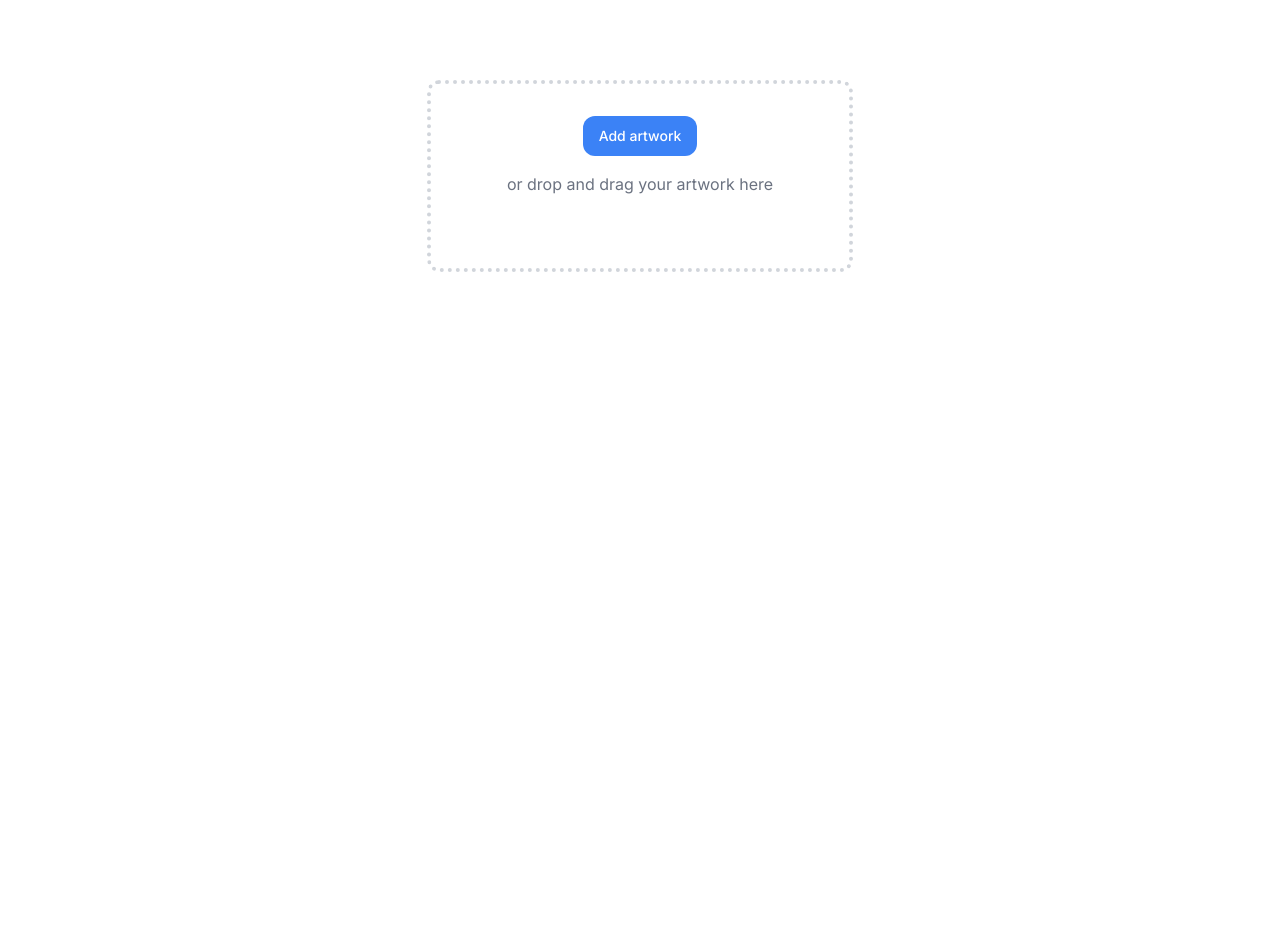
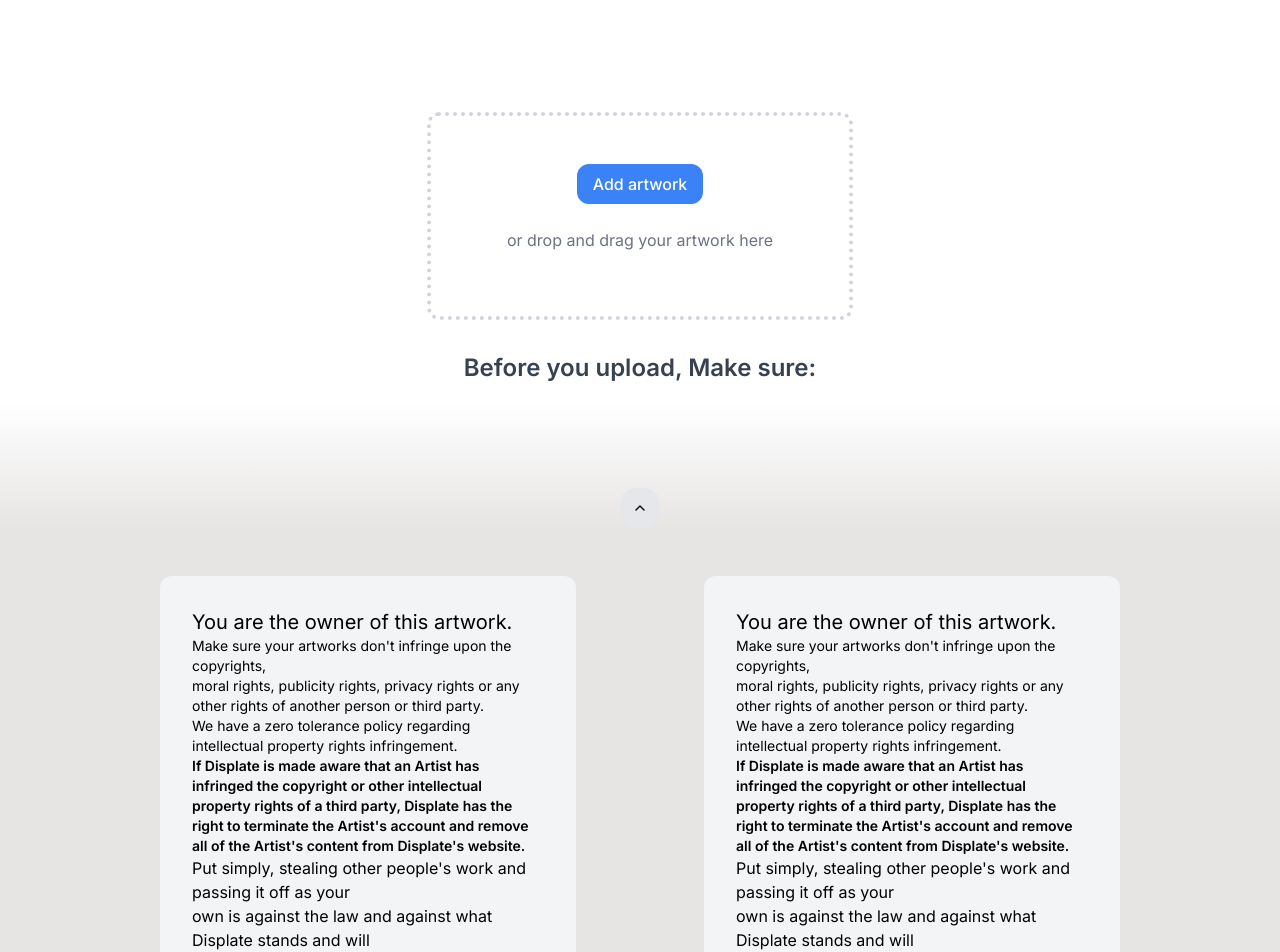
Before and after one commit to TusharPuri10/drippy-uploader, a Next.js app: page / in a window 1280 px wide. Shown: the top 952 px of the page. Before the commit the page ends 800 px from the top, so only its background shows below. Built offline with nearby package versions, Linux system fonts and the light colour scheme.

Commit message:
added custom shadow

```diff
--- a/src/app/component/Droparea.tsx
+++ b/src/app/component/Droparea.tsx
@@ -1,17 +1,18 @@
 import { useDropzone } from "react-dropzone";
 import Dropzone from 'react-dropzone'
 import { Button } from "@/components/ui/button"
+import React from 'react';
 
-export const Droparea = () => {
+export const Droparea: React.FC = () => {
   return (
     <div className="w-1/3">
       <Dropzone onDrop={acceptedFiles => console.log(acceptedFiles)}>
       {({getRootProps, getInputProps}) => (
           <section>
-          <div {...getRootProps()} className="flex flex-col items-center h-48 w-full border-4 border-gray-300 border-dotted rounded-xl">
+          <div {...getRootProps()} className="flex flex-col items-center h-52 w-full border-4 border-gray-300 border-dotted rounded-xl">
               <input {...getInputProps()} />
-              <Button className="bg-blue-500 hover:bg-blue-600 text-white mt-8  rounded-xl">Add artwork</Button>
-              <p className="mt-4 text-gray-500" >or drop and drag your artwork here</p>
+              <Button className="text-md bg-blue-500 hover:bg-blue-600 text-white mt-12  rounded-xl">Add artwork</Button>
+              <p className="mt-6 text-gray-500" >or drop and drag your artwork here</p>
           </div>
           </section>
       )}
--- /dev/null
+++ b/src/app/component/OwnerCard.tsx
@@ -0,0 +1,22 @@
+import React from 'react';
+
+export const OwnerCard: React.FC = () => {
+    return (
+        <div className='w-auto mx-16 rounded-xl bg-gray-100 p-8'>
+            <p className='text-xl'>You are the owner of this artwork.</p>
+            <p className='text-sm'>Make sure your artworks don't infringe upon the copyrights,</p>
+            <p className='text-sm'>moral rights, publicity rights, privacy rights or any other rights of another person or third party.</p>
+            <p className='text-sm'>We have a zero tolerance policy regarding intellectual property rights infringement.</p>
+            <p className='text-sm font-semibold'>If Displate is made aware that an Artist has infringed the
+            copyright or other intellectual property rights of a third party,
+            Displate has the right to terminate the Artist's account and
+            remove all of the Artist's content from Displate's website.</p>
+            <p>Put simply, stealing other people's work and passing it off as your</p>
+            <p>own is against the law and against what Displate stands and will</p>
+            <p>stand for. We reserve the right to remove any artwork that</p>
+            <p>violates the above rules.</p>
+            <p>More about ownership policy.</p>
+            <p>Terms of Use.</p>
+        </div>
+    );
+};
--- a/src/app/globals.css
+++ b/src/app/globals.css
@@ -3,3 +3,7 @@
 @import "tailwindcss/components";
 
 @import "tailwindcss/utilities";
+
+.custom-shadow{
+    background: linear-gradient(to top, #e7e5e4, white 30%); /* Adjust the colors as needed */
+  }
--- a/src/app/page.tsx
+++ b/src/app/page.tsx
@@ -1,10 +1,57 @@
 'use client'
 import { Droparea } from "@/app/component/Droparea"
+import { OwnerCard } from "@/app/component/OwnerCard"
+import { ChevronDown } from "lucide-react"
+import { ChevronUp } from "lucide-react"
+import { Button } from "@/components/ui/button"
+import React, { useState, useEffect } from 'react';
 
 export default function Home() {
+  const [isScrolledToBottom, setIsScrolledToBottom] = useState(false);
+  const handleScrollDown = () => {
+    if (isScrolledToBottom) {
+      window.scrollTo({
+        top: 0,
+        behavior: 'smooth'
+      });
+      setIsScrolledToBottom(false);
+    }
+    else {
+      window.scrollTo({
+        top: document.body.scrollHeight,
+        behavior: 'smooth'
+      });
+      setIsScrolledToBottom(true);
+    }
+  };
+
+  useEffect(() => {
+    const handleScroll = () => {
+      const isBottom = window.scrollY + window.innerHeight >= document.body.scrollHeight;
+      setIsScrolledToBottom(isBottom);
+    };
+
+    window.addEventListener('scroll', handleScroll);
+
+    return () => {
+      window.removeEventListener('scroll', handleScroll);
+    };
+  }, []);
+
+
   return (
-    <div className="flex justify-center mt-20">
-      <Droparea />
+    <div>
+      <div className="flex flex-col items-center mt-28 custom-shadow">
+        <Droparea />
+      <h2 className="mt-8 mb-16 text-2xl font-semibold text-gray-700"> Before you upload, Make sure:</h2>
+      <Button onClick={handleScrollDown} size="icon" className="mx-auto mt-10 flex bg-gray-200 rounded-2xl hover:border-2 hover:border-gray-300 hover:bg-gray-200 hover:shadow hover:shadow-gray-700">
+        {(isScrolledToBottom)?(<ChevronUp className="h-4 w-4" />):(<ChevronDown className="h-4 w-4" />)}
+      </Button>
+      </div>
+      <div className="bg-stone-200 flex flex-row pt-12 pb-28 justify-between px-24">
+        <OwnerCard/>
+        <OwnerCard/>
+      </div>
     </div>
   )
 }
```
Also changed, not shown: src/app/component/QualityCard.tsx (added).
